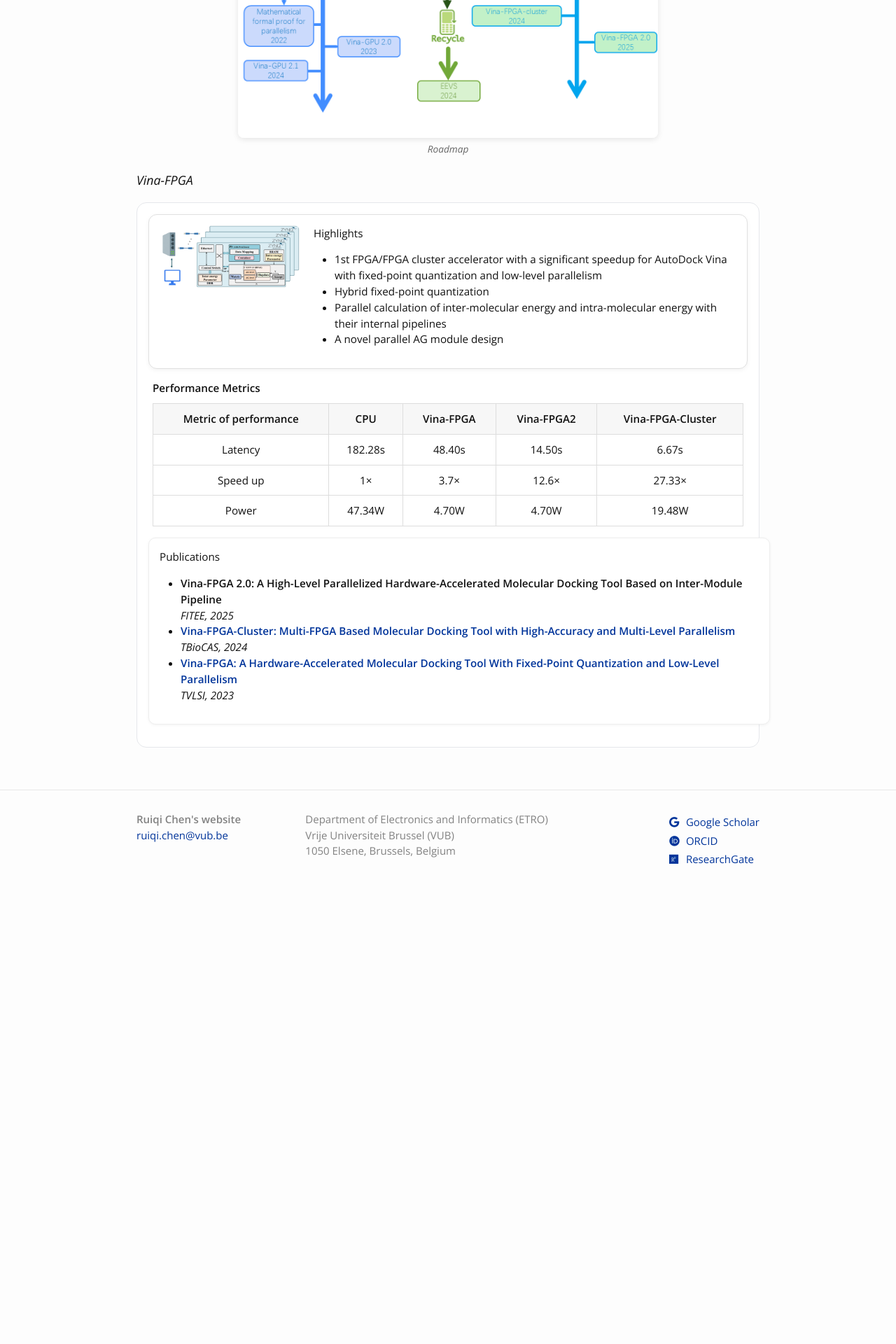
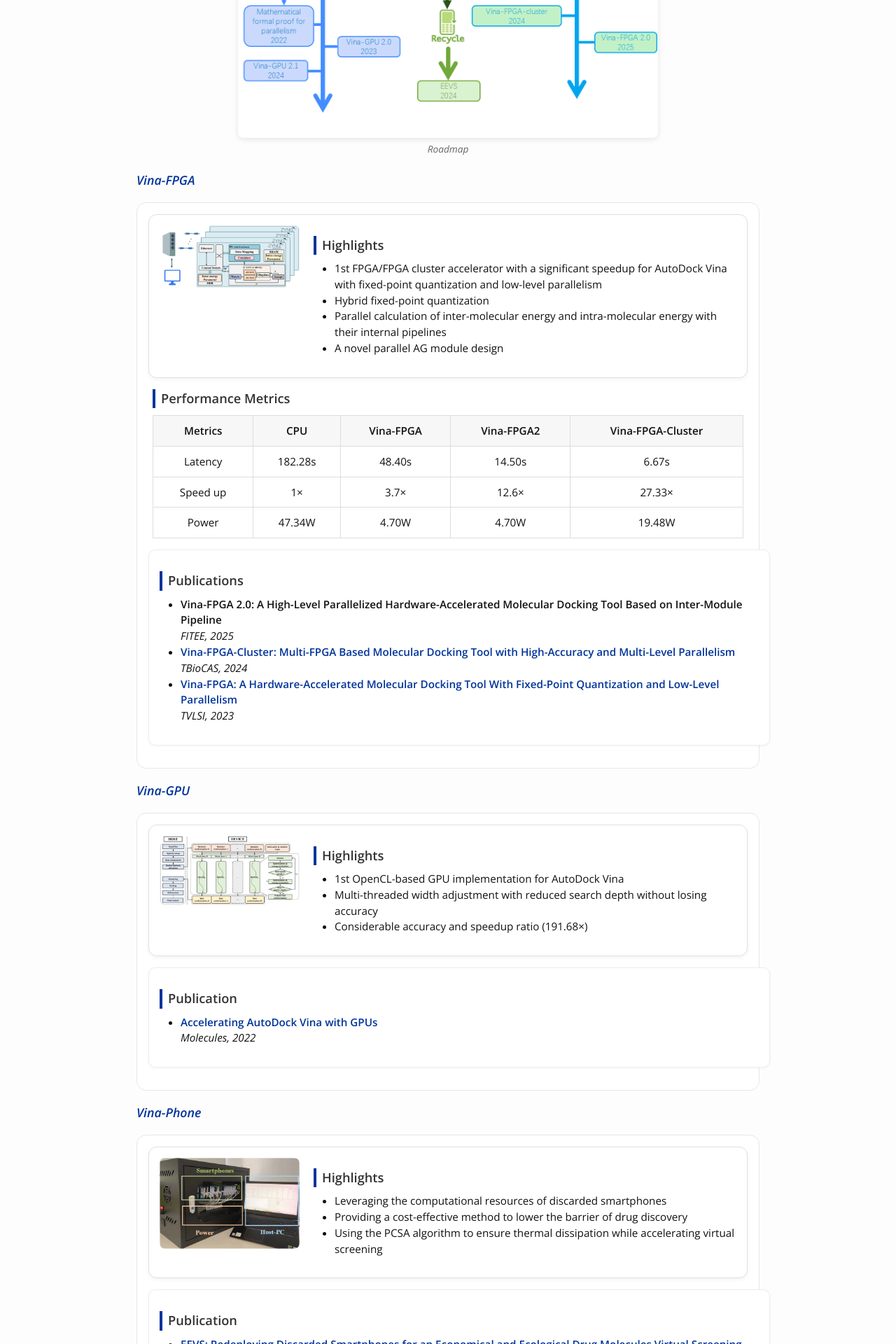
Before and after one commit to ruiqichen7/ruiqichen7.github.io, a Jekyll site: the page built from representative/Vina.md, in a window 1280 px wide. Shown: the part 1624-3544 px from the top of the page at 70% size. Built offline with Jekyll 4.4.1, drawn with Linux system fonts in a browser that asks for light colours; before the commit the page ends 2917 px from its top, so only the background shows below that; some of the changed text lies outside the part shown.

Commit message:
update vina

```diff
--- a/_sass/_project-cards.scss
+++ b/_sass/_project-cards.scss
@@ -32,3 +32,21 @@
   background: #f7f7f7;
   font-weight: 700;
 }
+
+.project-title {
+  color: #00349a;    /* 蓝色，可以改成你喜欢的深蓝 */
+  font-weight: 700;  /* 加粗 */
+  font-style: normal; /* 非斜体 */
+  margin-bottom: 12px;
+}
+
+
+.project-sub-title {
+  color: #333;       /* 深灰色/黑色 */
+  font-weight: 600;  /* 半粗 */
+  font-style: normal;
+  font-size: 1.2em;  /* 小一号 */
+  margin: 15px 0 8px;
+  border-left: 4px solid #00349a; /* 左侧加个蓝色竖线修饰 */
+  padding-left: 8px;
+}
--- a/representative/Vina.md
+++ b/representative/Vina.md
@@ -44,7 +44,7 @@
 </div>
 
 
-<h3>Vina-FPGA</h3>
+<h3 class="project-title">Vina-FPGA</h3>
 
 <div class="project-block">
   <!-- ① 高亮：左图右文 -->
@@ -53,7 +53,7 @@
       <img src="/images/representative/Vina/vinafpgacluster.png" alt="Research">
     </div>
     <div class="paper-box-text">
-      <h4>Highlights</h4>
+      <h4 class="project-sub-title">Highlights</h4>
       <ul>
         <li>1st FPGA/FPGA cluster accelerator with a significant speedup for AutoDock Vina with fixed-point quantization and low-level parallelism</li>
         <li>Hybrid fixed-point quantization</li>
@@ -65,11 +65,11 @@
 
   <!-- ② 表格：不加额外卡片边框 -->
   <div class="project-row">
-    <h4>Performance Metrics</h4>
+    <h4 class="project-sub-title">Performance Metrics</h4>
     <table class="perf-table">
       <thead>
         <tr>
-          <th>Metric of performance</th>
+          <th>Metrics</th>
           <th>CPU</th>
           <th>Vina-FPGA</th>
           <th>Vina-FPGA2</th>
@@ -95,7 +95,7 @@
 
   <!-- ③ Publications：作为小卡片放在大框里 -->
   <div class="paper-section">
-    <h4>Publications</h4>
+    <h4 class="project-sub-title">Publications</h4>
     <ul>
       <li><strong>Vina-FPGA 2.0: A High-Level Parallelized Hardware-Accelerated Molecular Docking Tool Based on Inter-Module Pipeline</strong><br><em>FITEE, 2025</em></li>
       <li><strong><a href="https://ieeexplore.ieee.org/abstract/document/10500753" target="_blank">Vina-FPGA-Cluster: Multi-FPGA Based Molecular Docking Tool with High-Accuracy and Multi-Level Parallelism</a></strong><br><em>TBioCAS, 2024</em></li>
@@ -103,3 +103,67 @@
     </ul>
   </div>
 </div>
+
+<h3 class="project-title">Vina-GPU</h3>
+
+<div class="project-block">
+  <!-- ① 高亮：左图右文 -->
+  <div class="paper-box">
+    <div class="paper-box-image">
+      <img src="/images/representative/Vina/vinagpu.png" alt="Vina-GPU">
+    </div>
+    <div class="paper-box-text">
+      <h4 class="project-sub-title">Highlights</h4>
+      <ul>
+        <li>1st OpenCL-based GPU implementation for AutoDock Vina</li>
+        <li>Multi-threaded width adjustment with reduced search depth without losing accuracy</li>
+        <li>Considerable accuracy and speedup ratio (191.68×)</li>
+      </ul>
+    </div>
+  </div>
+
+  <!-- ② GPU 这里没有表格，所以直接跳到 Publications -->
+  <div class="paper-section">
+    <h4 class="project-sub-title">Publication</h4>
+    <ul>
+      <li>
+        <strong><a href="https://www.mdpi.com/1420-3049/27/9/3041" target="_blank">
+          Accelerating AutoDock Vina with GPUs
+        </a></strong><br>
+        <em>Molecules, 2022</em>
+      </li>
+    </ul>
+  </div>
+</div>
+
+<h3 class="project-title">Vina-Phone</h3>
+
+<div class="project-block">
+  <!-- ① 高亮：左图右文 -->
+  <div class="paper-box">
+    <div class="paper-box-image">
+      <img src="/images/representative/Vina/vinamobile.png" alt="Vina-Phone">
+    </div>
+    <div class="paper-box-text">
+      <h4 class="project-sub-title">Highlights</h4>
+      <ul>
+        <li>Leveraging the computational resources of discarded smartphones</li>
+        <li>Providing a cost-effective method to lower the barrier of drug discovery</li>
+        <li>Using the PCSA algorithm to ensure thermal dissipation while accelerating virtual screening</li>
+      </ul>
+    </div>
+  </div>
+
+  <!-- ② Publications -->
+  <div class="paper-section">
+    <h4 class="project-sub-title">Publication</h4>
+    <ul>
+      <li>
+        <strong><a href="https://ieeexplore.ieee.org/abstract/document/10884806" target="_blank">
+          EEVS: Redeploying Discarded Smartphones for an Economical and Ecological Drug Molecules Virtual Screening
+        </a></strong><br>
+        <em>TSC, 2024</em>
+      </li>
+    </ul>
+  </div>
+</div>
```
